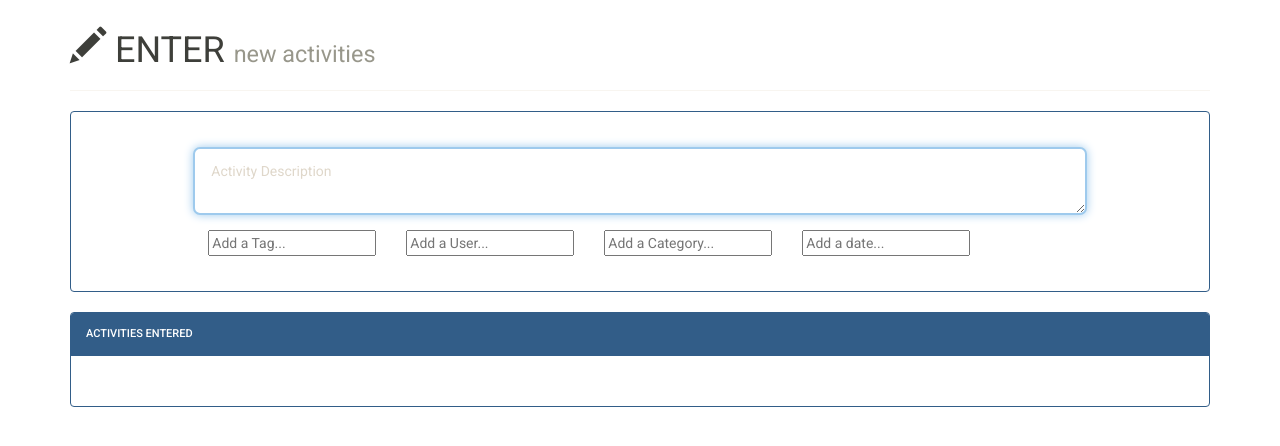
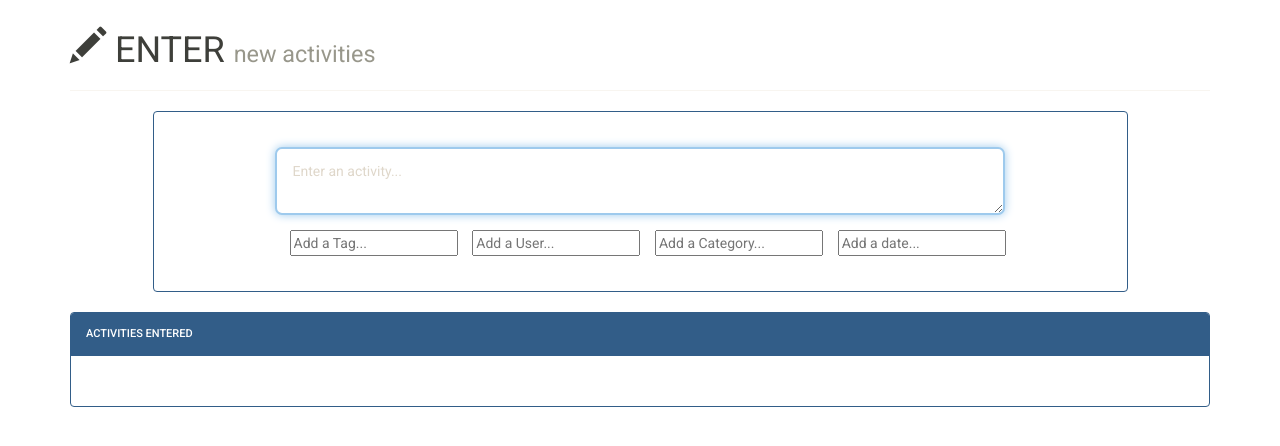
Before and after one commit to cacois/scribe, a Flask app: page /activities in a window 1280 px wide. Shown: the part 63-509 px from the top of the page. Run offline with Flask 2, Linux system fonts and the light colour scheme; data that the repository does not hold is empty; parts of the project's set-up code (start-up, migrations or seed data) failed here and were passed over; some libraries are stand-ins or nearby versions.

Commit message:
adjusting styling

```diff
--- a/src/app/templates/activities.html
+++ b/src/app/templates/activities.html
@@ -109,14 +109,16 @@ $( document ).ready(function() {
 <div class="page-header">
   <h1><span class="glyphicon glyphicon-pencil" aria-hidden="true"></span> ENTER <small>new activities</small></h1>
 </div>
-<div class="panel panel-primary">
+<div class="row">
+<div class="col-md-1"></div>
+<div class="panel panel-primary col-md-10">
   <div class="panel-body">
     <br>
     <div class="col-md-1"></div>
     <div class="col-md-10">
       <form class="form" role="form" action="/activities" data-async method="POST">
           <div class="form-group">
-              <textarea id="activity" name="activity" type="text" class="form-control glowing-border" placeholder="Activity Description" tabindex="1" autofocus></textarea>
+              <textarea id="activity" name="activity" type="text" class="form-control glowing-border" placeholder="Enter an activity..." tabindex="1" autofocus></textarea>
           </div>
           <div class="form-group">
               <div class="input-group">
@@ -139,6 +141,8 @@ $( document ).ready(function() {
     <div class="col-md-1"></div>
   </div>
 </div>
+<div class="col-md-1"></div>
+</div>
 <div class="panel panel-primary">
   <div class="panel-heading">
     <h3 class="panel-title">Activities Entered</h3>
```
